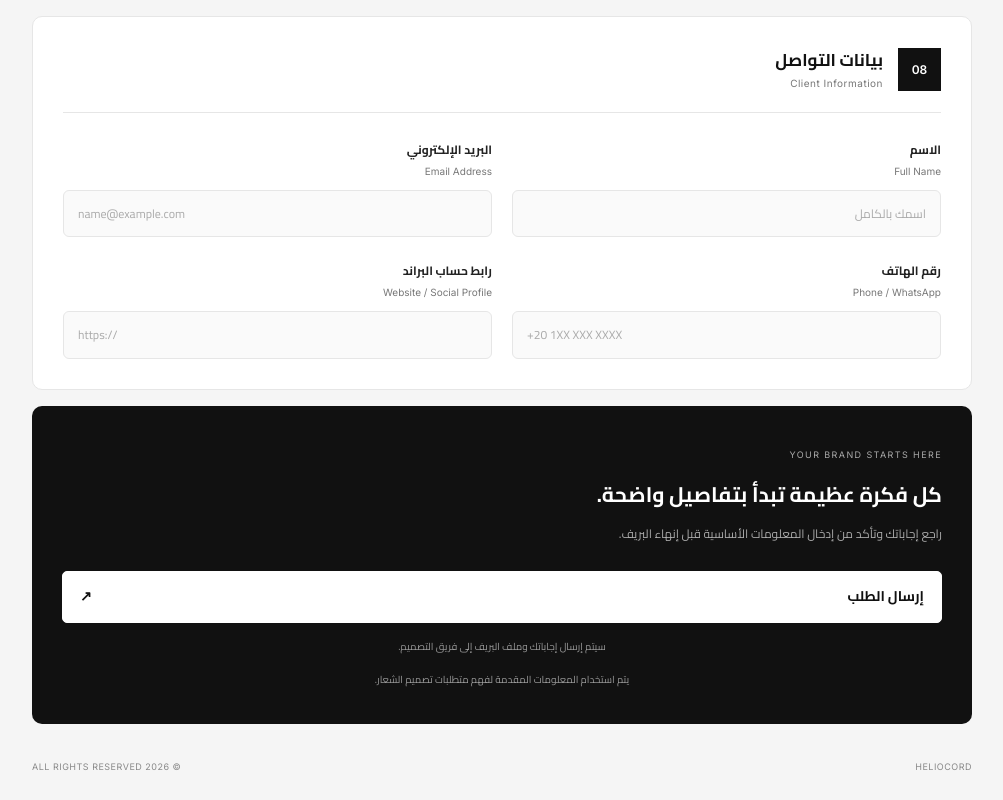
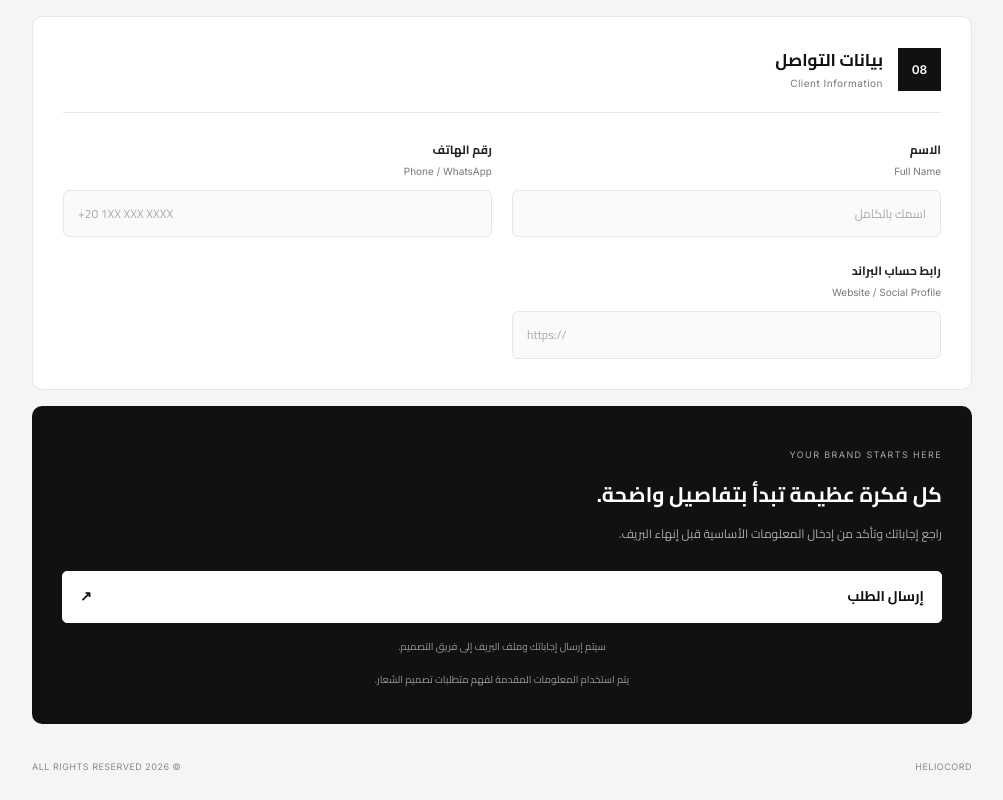
Before and after one commit to hesvam/heliocord, a plain HTML site: page index.html in a window 1280 px wide. Shown: the part 5531-6331 px from the top of the page, without its empty margins (138-1141 px from the left). Drawn offline with nearby package versions, Linux system fonts and the light colour scheme.

Commit message:
Update index.html

```diff
--- a/index.html
+++ b/index.html
@@ -718,20 +718,6 @@
             </div>
 
             <div class="field">
-              <label for="email">
-                البريد الإلكتروني
-                <small>Email Address</small>
-              </label>
-              <input
-                id="email"
-                name="email"
-                type="email"
-                dir="ltr"
-                placeholder="name@example.com"
-              />
-            </div>
-
-            <div class="field">
               <label for="phone">
                 رقم الهاتف
                 <small>Phone / WhatsApp</small>
```
